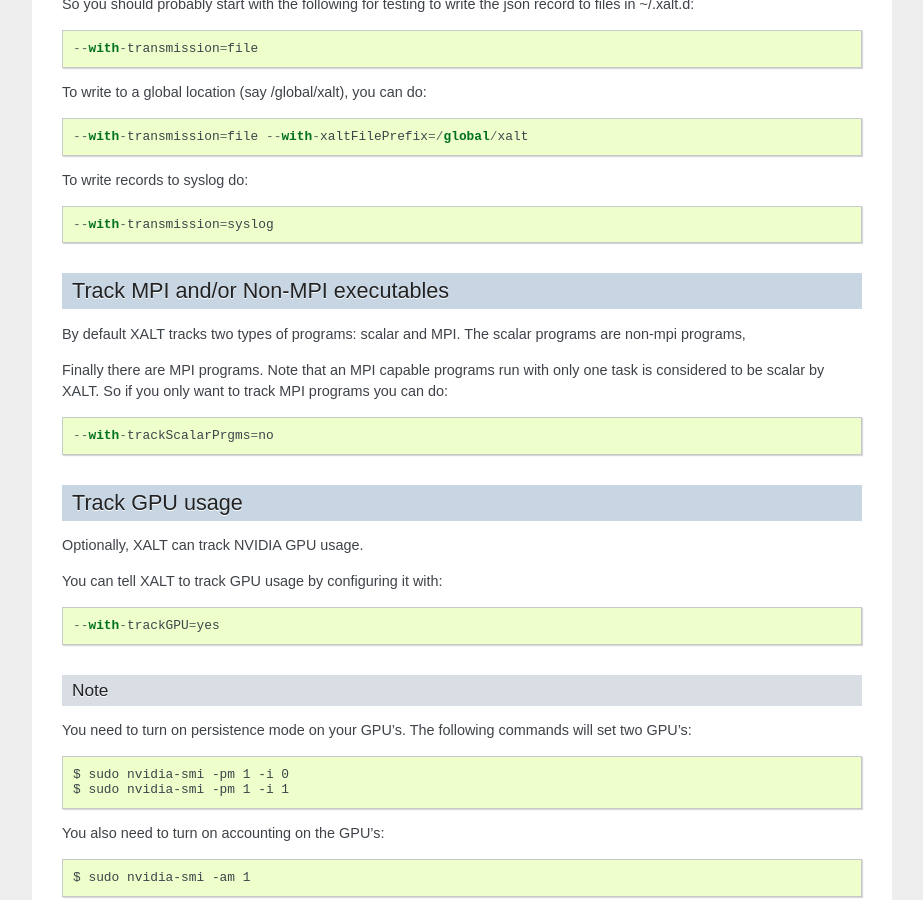
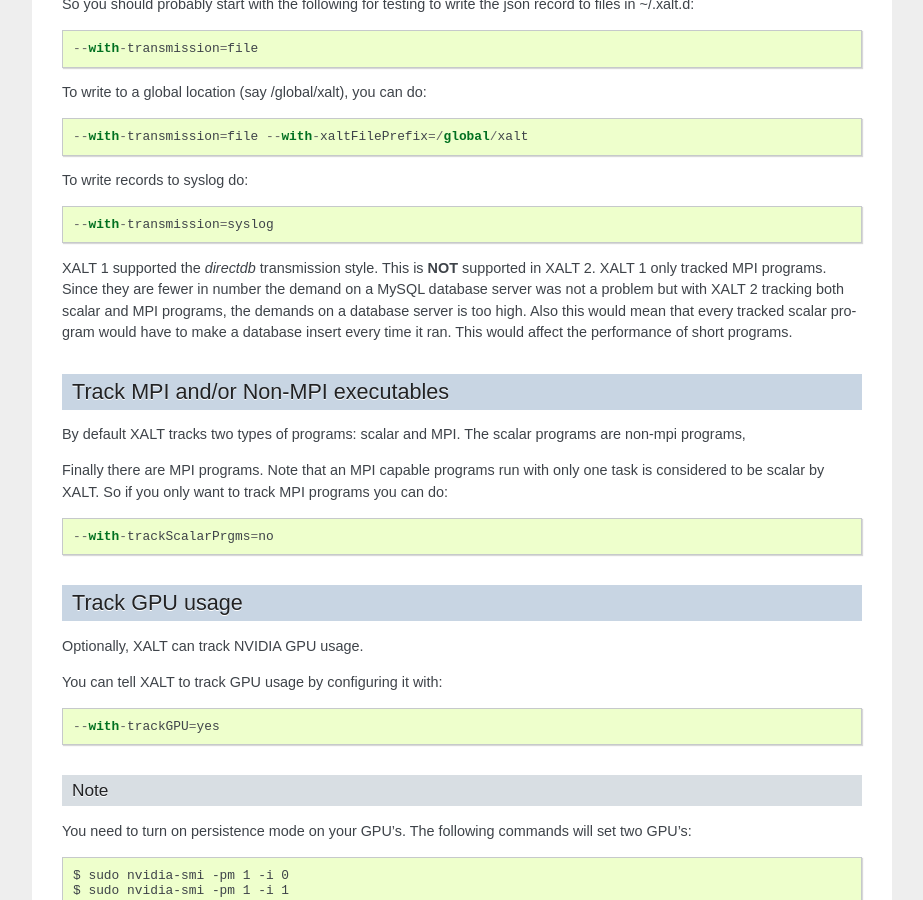
Before and after one commit to xalt/xalt, a Sphinx documentation site: the page built from docs/source/020_site_configuration.rst, in a window 1280 px wide and 900 px high, scrolled down 3146 px. Shown: the whole window, without its empty margins (198-1121 px from the left). Built offline with Sphinx 7.4.7, drawn with Linux system fonts in a browser that asks for light colours.

Commit message:
adding comments and documentation that directdb is NOT supported

```diff
--- a/docs/source/020_site_configuration.rst
+++ b/docs/source/020_site_configuration.rst
@@ -190,6 +190,16 @@
 
    --with-transmission=syslog
 
+XALT 1 supported the *directdb* transmission style.  This is **NOT**
+supported in XALT 2.  XALT 1 only tracked MPI programs.  Since they
+are fewer in number the demand on a MySQL database server was not a
+problem but with XALT 2 tracking both scalar and MPI programs, the
+demands on a database server is too high.  Also this would mean that
+every tracked scalar program would have to make a database insert
+every time it ran.  This would affect the performance of short
+programs.
+
+
 Track MPI and/or Non-MPI executables
 ^^^^^^^^^^^^^^^^^^^^^^^^^^^^^^^^^^^^
 
```
Also changed, not shown: 2 other files.
